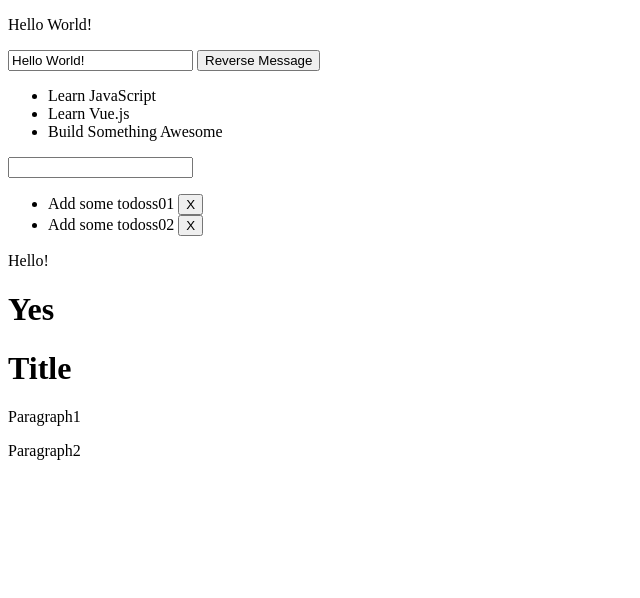
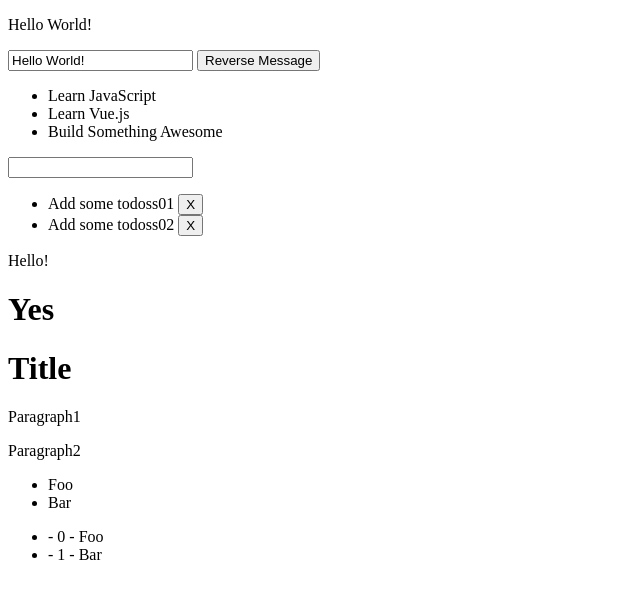
Before and after one commit to yaolynzc/vuejsdemo, a plain HTML site: page index.html in a window 1280 px wide. Shown: the whole page, without its empty margins (0-640 px from the left). Drawn offline with Linux system fonts and the light colour scheme.

Commit message:
增加vinfo

```diff
--- a/index.html
+++ b/index.html
@@ -35,6 +35,18 @@
       <p>Paragraph1</p>
       <p>Paragraph2</p>
     </template>
+
+    <ul id="example-1">
+      <li v-for="item in items">
+        {{ item.message }}
+      </li>
+    </ul>
+
+    <ul id="example-2">
+      <li v-for="item in items">
+        {{ parentMessage }} - {{ $index }} - {{ item.message }}
+      </li>
+    </ul>
   </div>
 </body>
 </html>
--- a/js/util.js
+++ b/js/util.js
@@ -15,6 +15,10 @@ function init(){
       todoss:[
         {text:'Add some todoss01'},
         {text:'Add some todoss02'}
+      ],
+      items:[
+        {message:'Foo'},
+        {message:'Bar'}
       ]
     },
     methods:{
@@ -33,4 +37,5 @@ function init(){
       }
     }
   })
+
 }
```
